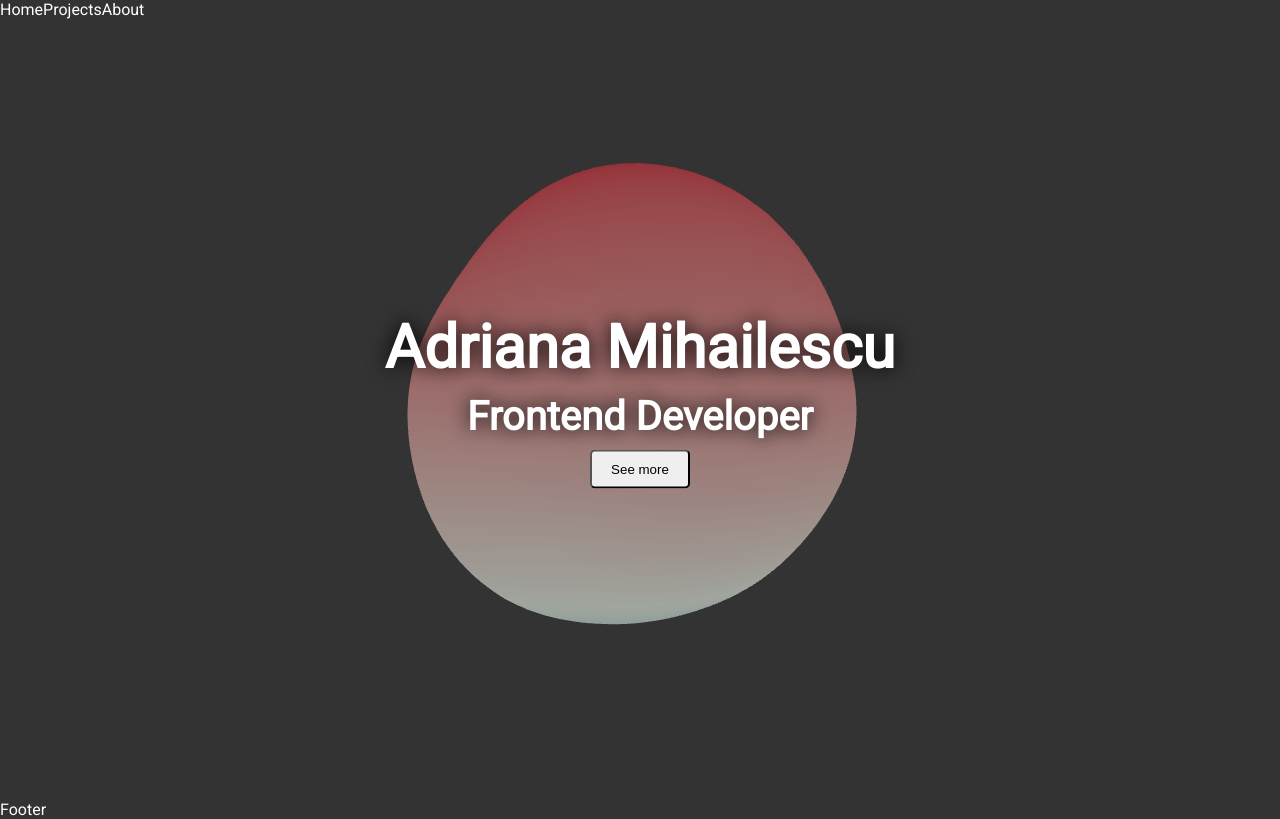
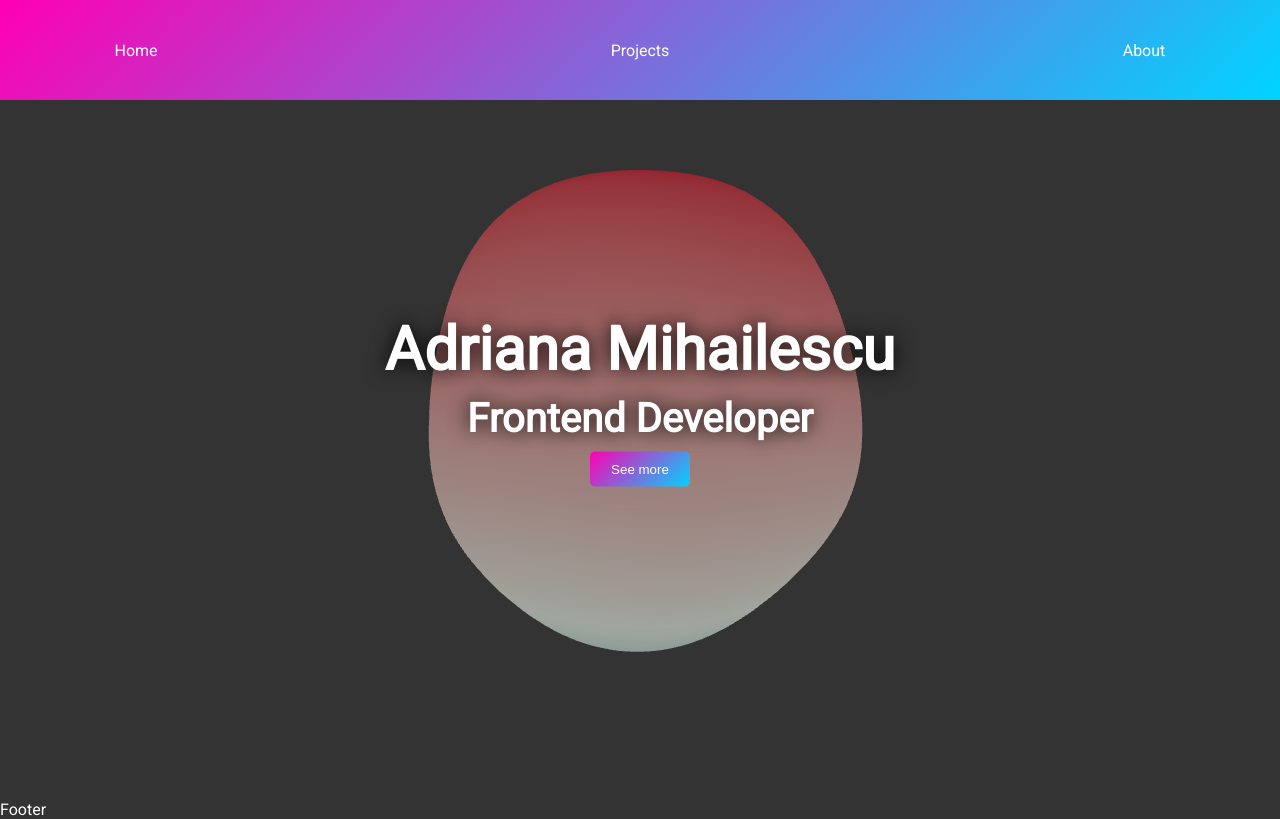
Before and after one commit to adrimihailescu/next-personal-web, a Next.js app: page / in a window 1280 px wide. Built offline with nearby package versions, Linux system fonts and the light colour scheme.

Commit message:
remove styles with styles components, add css modules for nav and landing page

```diff
--- a/app/projects/page.jsx
+++ b/app/projects/page.jsx
@@ -19,7 +19,7 @@ export default async function Projects() {
   const data = await getData();
 
   return (
-    <>
+    <main>
       <h1>{data.title}</h1>
       <h2>{data.subtitle}</h2>
       <ul>
@@ -27,6 +27,6 @@ export default async function Projects() {
           <ProjectCard key={index} project={project} />
         ))}
       </ul>
-    </>
+    </main>
   );
 }
--- a/components/blob/Blob.jsx
+++ b/components/blob/Blob.jsx
@@ -9,7 +9,7 @@ const Blob = (props) => {
       <mesh scale={2}>
         <ambientLight />
         <sphereGeometry args={[1, 64, 64]} />
-        <MeshDistortMaterial roughness={0} speed={4}>
+        <MeshDistortMaterial roughness={0} speed={2}>
           <GradientTexture
             stops={[0, 0.8, 1]}
             colors={["#e63946", "#f1faee", "#a8dadc"]}
--- a/components/landingPage/index.jsx
+++ b/components/landingPage/index.jsx
@@ -1,20 +1,22 @@
 import React from "react";
 import { useRouter } from "next/navigation";
 import Blob from "../blob/Blob";
-import { Button, ContentWrapper, Subtitle, Title, Wrapper } from "./style";
+import styles from "./page.module.css";
 
 const HomePage = () => {
   const router = useRouter();
 
   return (
-    <Wrapper>
-      <Blob className="blob" />
-      <ContentWrapper>
-        <Title>Adriana Mihailescu</Title>
-        <Subtitle>Frontend Developer</Subtitle>
-        <Button onClick={() => router.push("/about")}>See more</Button>
-      </ContentWrapper>
-    </Wrapper>
+    <main className={styles.main}>
+      <Blob className={styles.blob} />
+      <div className={styles.content}>
+        <h1 className={styles.title}>Adriana Mihailescu</h1>
+        <h2 className={styles.subtitle}>Frontend Developer</h2>
+        <button className={styles.button} onClick={() => router.push("/about")}>
+          See more
+        </button>
+      </div>
+    </main>
   );
 };
 
--- a/components/landingPage/style.js
+++ b/components/landingPage/page.module.css
@@ -1,21 +1,19 @@
-import { styled } from "styled-components";
-
-export const Wrapper = styled.main`
+.main {
   display: flex;
   flex-direction: column;
   justify-content: space-between;
   align-items: center;
   padding: 6rem;
   min-height: 100vh;
+}
 
-  .blob {
-    position: absolute !important;
-    top: 50%;
-    transform: translate(0, -50%);
-  }
-`;
+.blob {
+  position: absolute !important;
+  top: 50%;
+  transform: translate(0, -50%);
+}
 
-export const ContentWrapper = styled.div`
+.content {
   position: absolute;
   top: 50%;
   transform: translate(0, -50%);
@@ -23,28 +21,36 @@ export const ContentWrapper = styled.div`
   display: flex;
   flex-direction: column;
   align-items: center;
-`;
+}
 
-export const Title = styled.h1`
+.title {
   font-size: 60px;
   font-weight: bold;
   color: white;
   text-shadow: 0px 0px 20px black;
   position: relative;
   margin-bottom: 10px;
-`;
+}
 
-export const Subtitle = styled.h2`
+.subtitle {
   font-size: 40px;
   margin-bottom: 10px;
   position: relative;
   text-shadow: 0px 0px 20px black;
-`;
+}
 
-export const Button = styled.button`
+.button {
   width: 100px;
   padding: 10px;
   border-radius: 5px;
   position: relative;
   cursor: pointer;
-`;
+  background: rgb(255, 0, 179);
+  background: linear-gradient(
+    137deg,
+    rgb(255, 0, 179) 0%,
+    rgba(0, 212, 255, 1) 100%
+  );
+  color: white;
+  border: none;
+}
--- a/components/navbar/Navbar.jsx
+++ b/components/navbar/Navbar.jsx
@@ -1,5 +1,6 @@
 import React from "react";
 import Link from "next/link";
+import styles from "./page.module.css";
 
 const links = [
   {
@@ -21,13 +22,13 @@ const links = [
 
 const Navbar = () => {
   return (
-    <div style={{ zIndex: "200", position: "absolute" }}>
+    <nav className={styles.navigation}>
       {links.map((link) => (
-        <Link key={link.id} href={link.url}>
+        <Link key={link.id} href={link.url} className={styles.link}>
           {link.title}
         </Link>
       ))}
-    </div>
+    </nav>
   );
 };
 
--- /dev/null
+++ b/components/navbar/page.module.css
@@ -0,0 +1,26 @@
+.navigation {
+  z-index: 200;
+  position: absolute;
+  display: flex;
+  align-items: center;
+  justify-content: space-between;
+  width: 100%;
+  padding: 10px 10px;
+  height: 100px;
+  gap: 20px;
+  margin-bottom: 10px;
+  background: rgb(255, 0, 179);
+  background: linear-gradient(
+    137deg,
+    rgb(255, 0, 179) 0%,
+    rgba(0, 212, 255, 1) 100%
+  );
+}
+
+.link {
+  display: flex;
+  align-items: center;
+  justify-content: center;
+  height: 50%;
+  width: 20%;
+}
--- a/package.json
+++ b/package.json
@@ -14,7 +14,7 @@
     "contentful": "^10.3.0",
     "eslint": "8.43.0",
     "eslint-config-next": "13.4.6",
-    "next": "13.4.6",
+    "next": "^13.4.7",
     "react": "18.2.0",
     "react-dom": "18.2.0",
     "styled-components": "^6.0.0-rc.5",
```
Also changed, not shown: components/cards/ProjectCard.jsx (+4 -3 lines), 1 other file (tests, documents, lock files or other folders).
